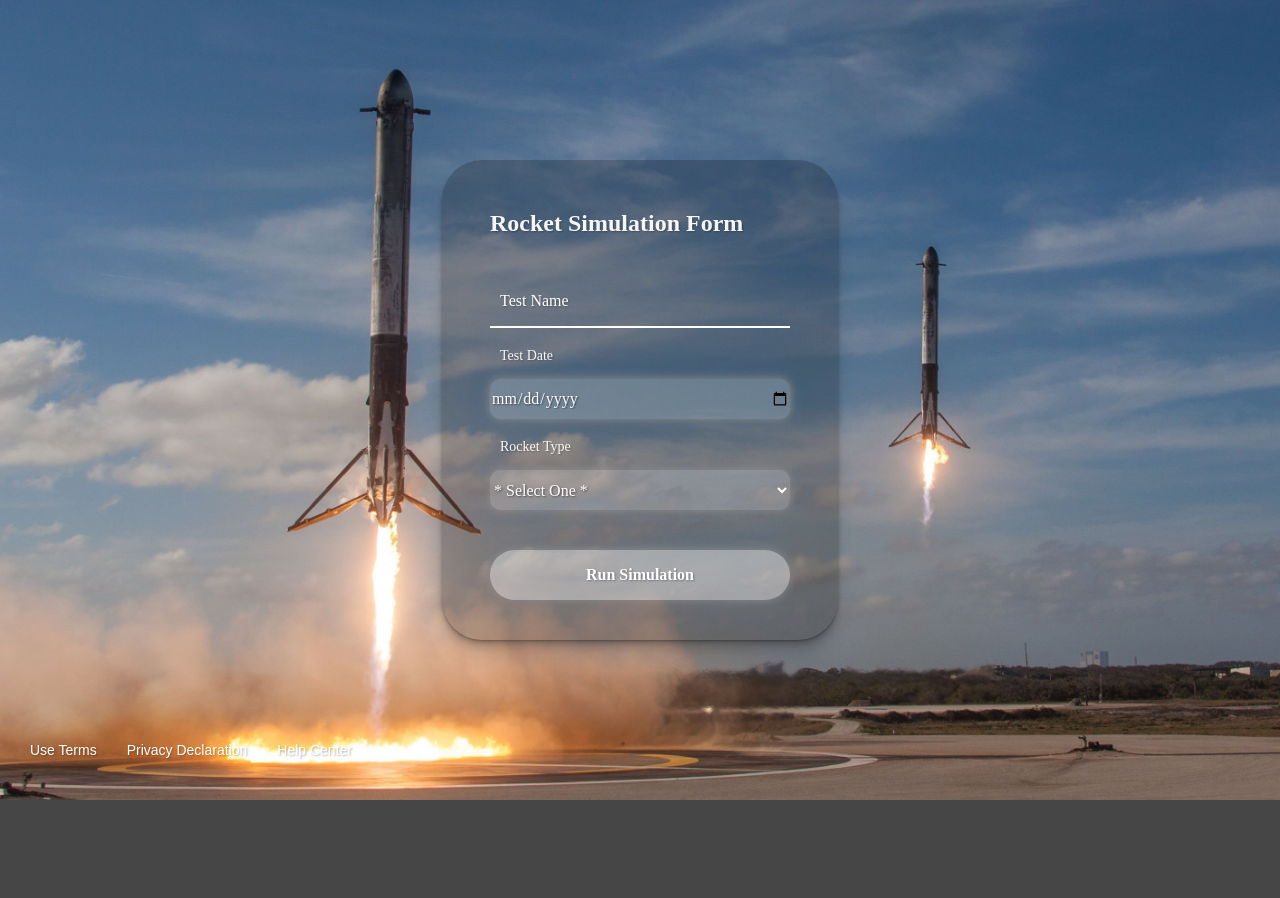
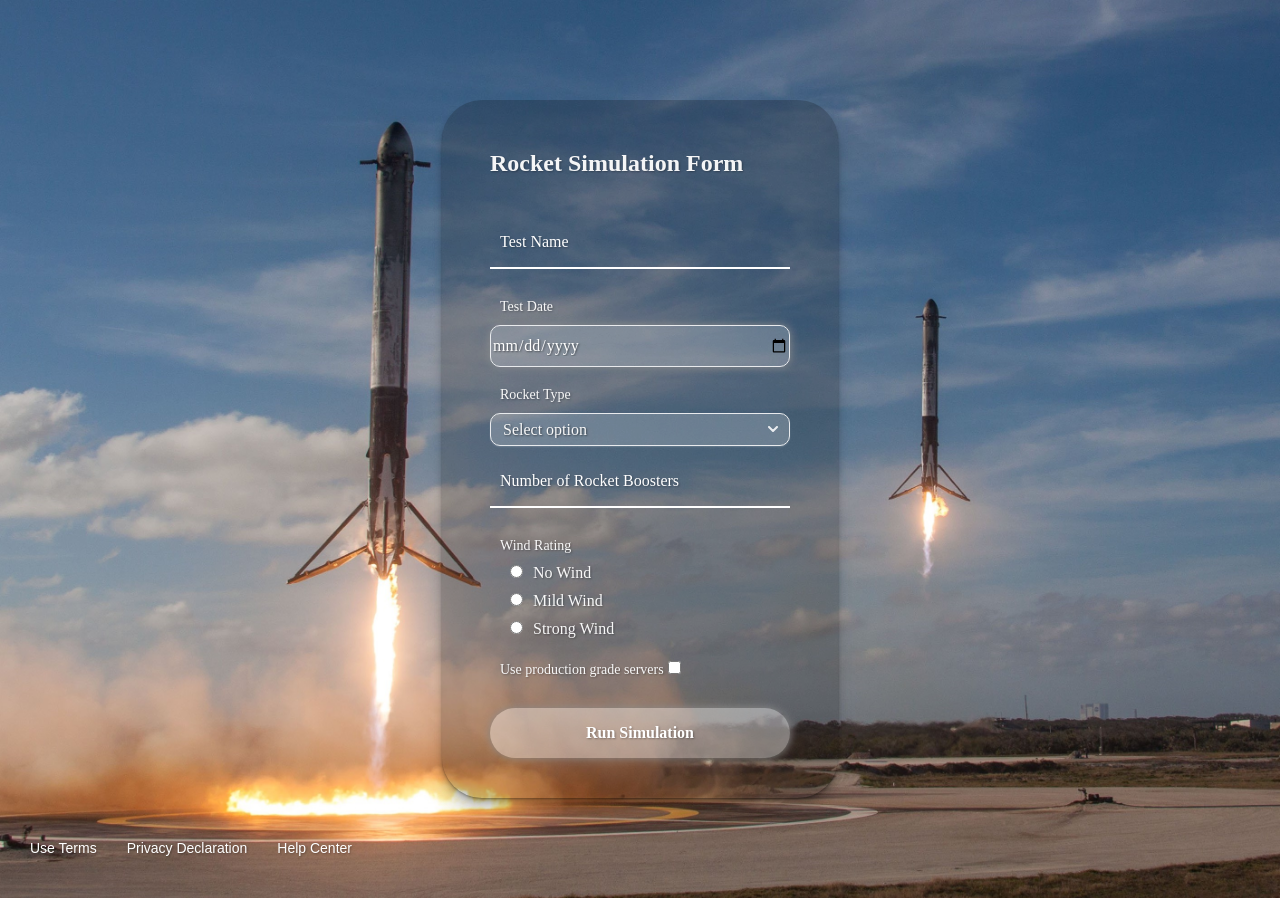
Before and after one commit to diegomendez11117/form, a plain HTML site: page index.html in a window 1280 px wide. Before the commit the page ends 800 px from the top, so only its background shows below. Drawn offline with Linux system fonts and the light colour scheme; a web font is replaced by a local one.

Commit message:
Completed

```diff
--- a/index.html
+++ b/index.html
@@ -33,12 +33,40 @@
           <label class="label">Test Date</label>
           <input type="date" name="testDate" class="date" />
           <label class="label">Rocket Type</label>
-          <select name="rocketType" class="select">
-            <option value="1">* Select One *</option>
-            <option value="3">Simulation</option>
-            <option value="2">Rocket Test</option>
-            <option value="3">Crew Related</option>
-          </select>
+
+          <label class="select" for="slct"
+            ><select id="slct" name="rocketType" required="required">
+              <option value="" disabled="disabled" selected="selected">
+                Select option
+              </option>
+              <option value="1">Brant</option>
+              <option value="2">Lynx</option>
+              <option value="3">Orion</option>
+              <option value="4">Terrier</option></select
+            ><svg>
+              <use xlink:href="#select-arrow-down"></use></svg></label
+          ><svg class="sprites">
+            <symbol id="select-arrow-down" viewbox="0 0 10 6">
+              <polyline style="color: white" points="1 1 5 5 9 1"></polyline>
+            </symbol>
+          </svg>
+          <input
+            class="input"
+            name="boosterCount"
+            type="number"
+            placeholder="Number of Rocket Boosters"
+            min="0"
+            max="10"
+          />
+          <label class="label" >Wind Rating</label>
+          <span class="radio"><input type="radio" class="radio-label" name="windRating" value="0">No Wind</input></span>
+          <span class="radio"><input type="radio" class="radio-label" name="windRating" value="10">Mild Wind</input></span>
+          <span class="radio"><input type="radio" class="radio-label" name="windRating" value="20">Strong Wind</input></span>
+
+
+          <label class="label" >Use production grade servers<input type="checkbox" name="productionServers"></label>
+
+
           <button type="submit" class="button">Run Simulation</button>
         </form>
       </section>
--- a/src/styles.css
+++ b/src/styles.css
@@ -68,46 +68,99 @@ body {
 .label {
   color: rgba(255, 255, 255, 0.95);
   font-family: 'Muli', 'sans-serif';
-  padding: 0px 0px 0px 10px ;
+  padding: 0px 0px 0px 10px;
   margin-bottom: 10px;
+  margin-top: 10px;
 }
 .date {
   background-color: rgba(255, 255, 255, 0.2);
   transition: all 0.2s ease-in-out;
   box-shadow: 0px 0px 10px #8d8d8d;
-  border: 0px;
+  border: 1px solid #e8eaed;
   border-radius: 10px;
   height: 40px;
-  margin-top: 5px;
   color: white;
   font-size: 16px;
   color: white;
   font-family: 'Muli', 'sans-serif';
   outline: none;
   text-shadow: 1px 1px 2px rgba(0, 0, 0, 0.5);
-  margin-bottom: 20px;
+  margin-bottom: 10px;
+}
+
+.radio {
+  vertical-align: baseline;
+  margin-right: 10px;
+  padding: 0px 0px 0px 10px;
+  margin-bottom: 10px;
+  color: rgba(255, 255, 255, 0.95);
+}
+
+input[type="radio"]{
+  color: rgba(255, 255, 255, 0.95);
+  font-family: 'Muli', 'sans-serif';
+  margin: 0 10px 0 10px;
 }
 
 .select {
+  position: relative;
+  min-width: 200px;
+  margin-bottom: 10px;
+}
+.select svg {
+  position: absolute;
+  right: 12px;
+  top: calc(50% - 3px);
+  width: 10px;
+  height: 6px;
+  stroke-width: 2px;
+
+  stroke: rgb(234, 237, 240);
+  fill: none;
+  stroke-linecap: round;
+  stroke-linejoin: round;
+  pointer-events: none;
+}
+.select select {
+  -webkit-appearance: none;
   background-color: rgba(255, 255, 255, 0.2);
   transition: all 0.2s ease-in-out;
-  box-shadow: 0px 0px 10px #8d8d8d;
-  border: 0px;
+  padding: 7px 40px 7px 12px;
+  width: 100%;
+  border: 1px solid #e8eaed;
   border-radius: 10px;
-  height: 40px;
-  margin-top: 5px;
+  box-shadow: 0 1px 3px -2px #f1f2f3;
+  cursor: pointer;
+  font-family: inherit;
+  font-size: 16px;
+  transition: all 150ms ease;
   color: white;
-  font-size: 16px;
-  color: white;
-  font-family: 'Muli', 'sans-serif';
-  outline: none;
   text-shadow: 1px 1px 2px rgba(0, 0, 0, 0.5);
-  margin-bottom: 20px;
+}
+.select select:required:invalid {
+  color: rgba(255, 255, 255, 0.95);
+}
+.select select option {
+  color: #16171a;
+}
+.select select option[value=''][disabled] {
+  display: none;
+}
+
+.select select:hover + svg {
+  stroke: rgb(234, 237, 240);
+}
+.sprites {
+  position: absolute;
+  width: 0;
+  height: 0;
+  pointer-events: none;
+  user-select: none;
 }
 
 .button:hover {
   transition: all 0.2s ease-in-out;
-  box-shadow: 1px 1px 12px #666666;
+  box-shadow: 1px 1px 12px #fffefe;
 }
 
 .register {
@@ -144,8 +197,6 @@ body {
 .register__container--form label {
   font-size: 14px;
 }
-
-
 
 .Error-Page__container--404 {
   font-size: 100px;
@@ -200,7 +251,6 @@ body {
   }
 }
 
-
 .shadow-5 {
   box-shadow: 0 1px 1px rgba(0, 0, 0, 0.12), 0 2px 2px rgba(0, 0, 0, 0.12),
     0 4px 4px rgba(0, 0, 0, 0.12), 0 8px 8px rgba(0, 0, 0, 0.12),
```
